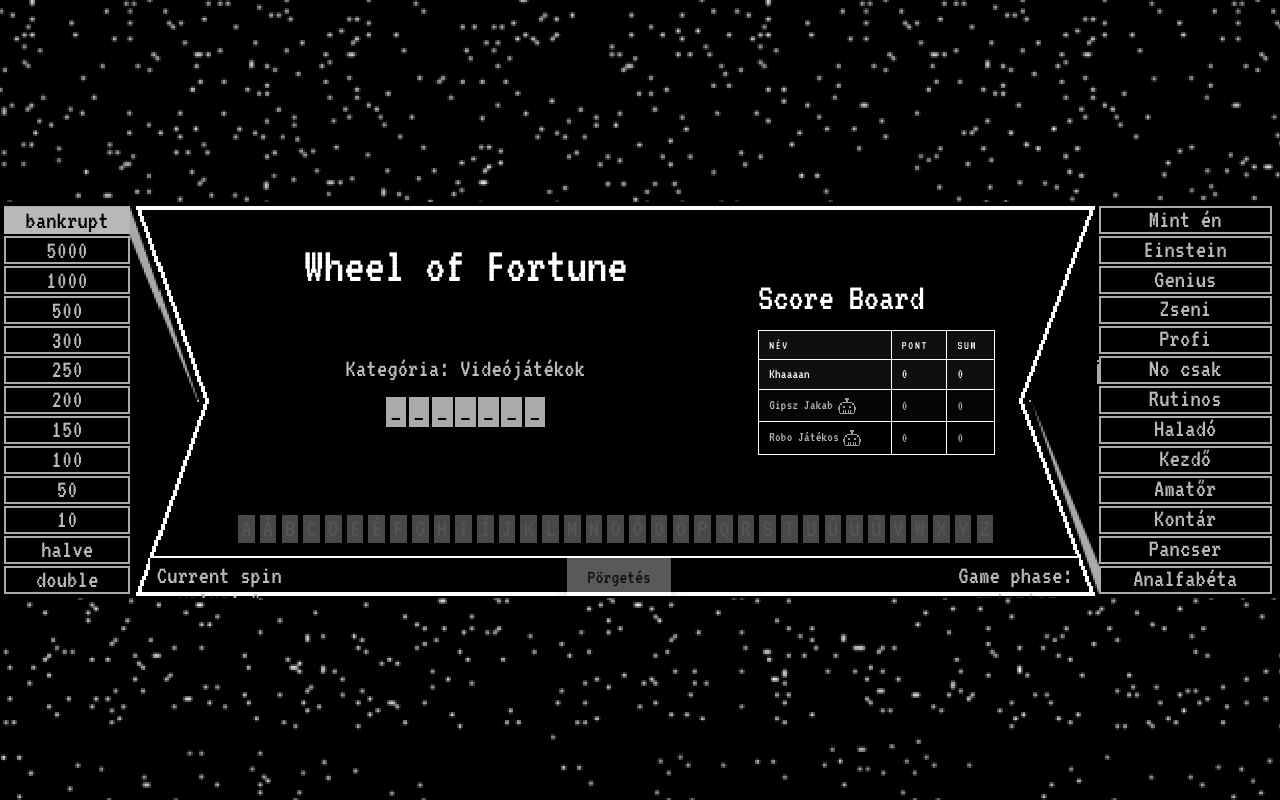
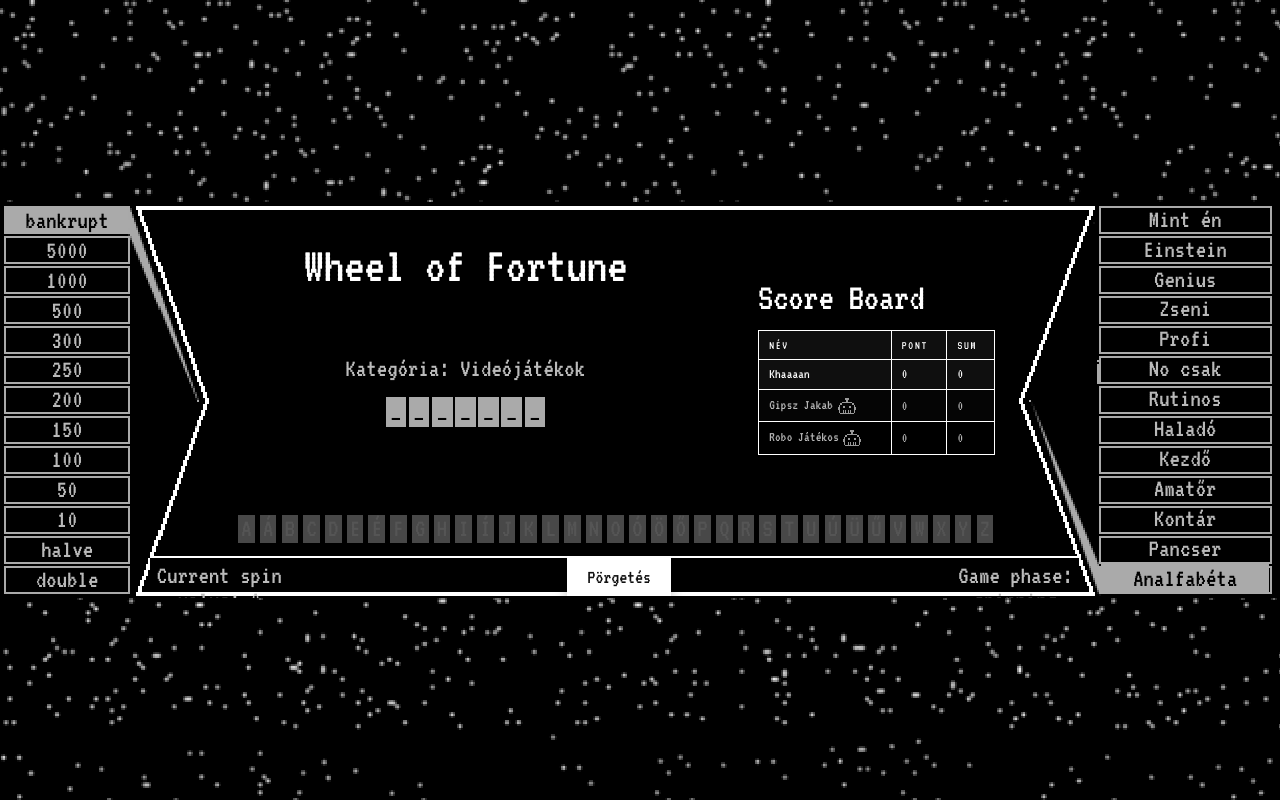
Before and after one commit to fubenalvo/wheel-of-fortune, a React (Vite) app: page / in a window 1280 px wide. Built offline with nearby package versions, Linux system fonts and the light colour scheme.

Commit message:
visual tweaks

```diff
--- a/src/App.css
+++ b/src/App.css
@@ -43,6 +43,11 @@
   z-index: 10;
   background-size: 100% 100%;
   pointer-events: none;
+}
+
+.side-column.right-column .side-column-item.selected {
+  background: #aaaaaa;
+  color: #000;
 }
 
 .side-column.right-column .side-column-item:not(.selected):after {
@@ -278,7 +283,7 @@
   padding: 0.8vw 1.6vw;
   border-radius: 0;
   border: none;
-  background: rgba(255, 255, 255, 0.35);
+  background: #ffffff;
   color: #111;
   font-size: 1.55vw;
   font-weight: 800;
@@ -288,8 +293,8 @@
 }
 
 .spin-button:hover {
-  transform: translateY(-0.1vw);
-  box-shadow: 0 0.7vw 1.2vw rgba(0, 0, 0, 0.28);
+
+  background: #aaaaaa;
 }
 
 .spin-button:disabled {
--- a/src/components/GameBoard.tsx
+++ b/src/components/GameBoard.tsx
@@ -119,7 +119,7 @@
           </div>
         )}
 
-          {gamePhase === "guessing" && (
+          {gamePhase === "guessing" && !currentPlayer.computer && (
             <div className="solve-guess">
               <input
                 type="text"
--- a/src/components/Wheel.css
+++ b/src/components/Wheel.css
@@ -25,7 +25,7 @@
 }
 
 .wheel-item.selected {
-  background: #b9b9b9;
+  background: #aaaaaa;
   color: #000;
 }
 
```
